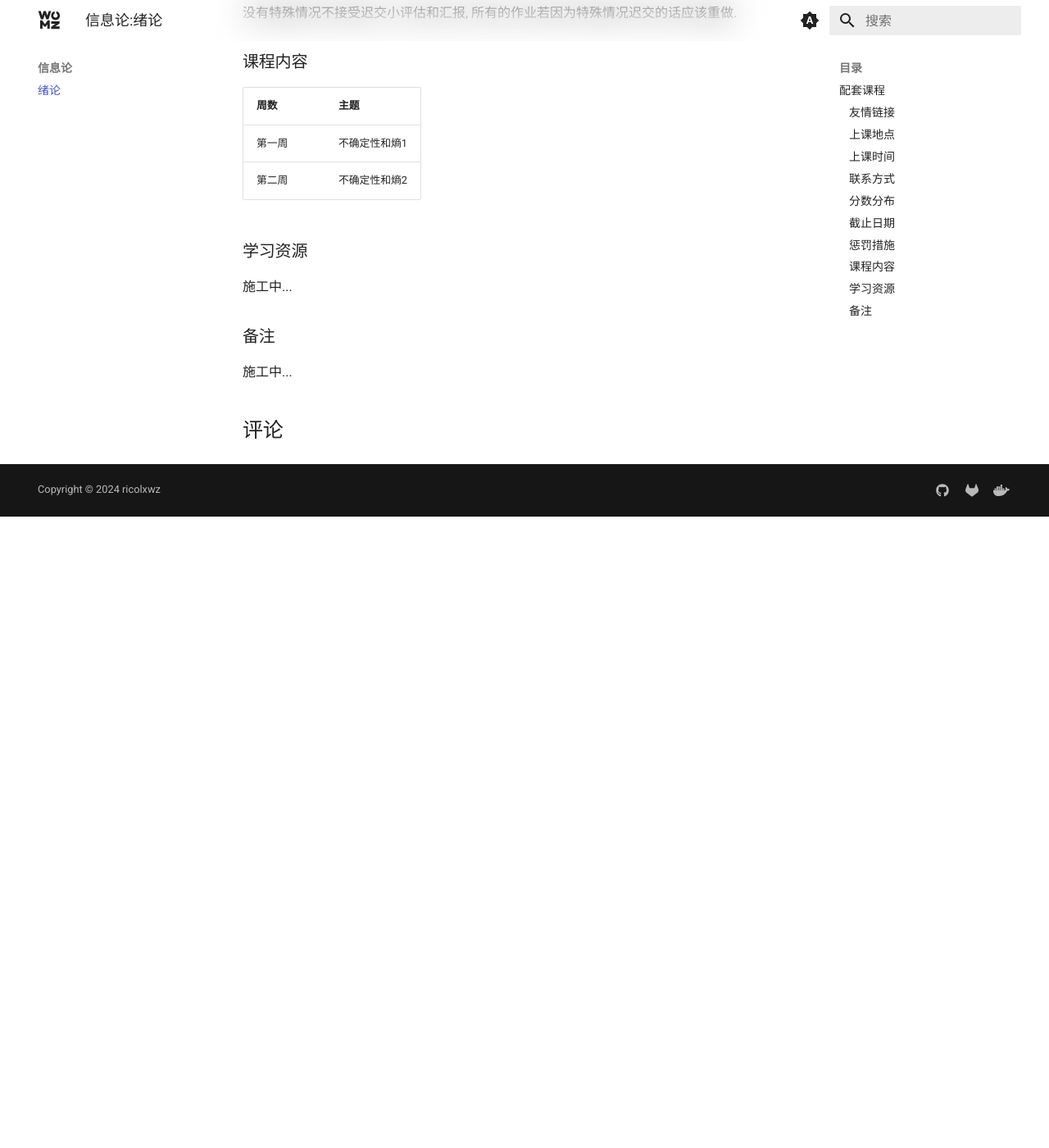
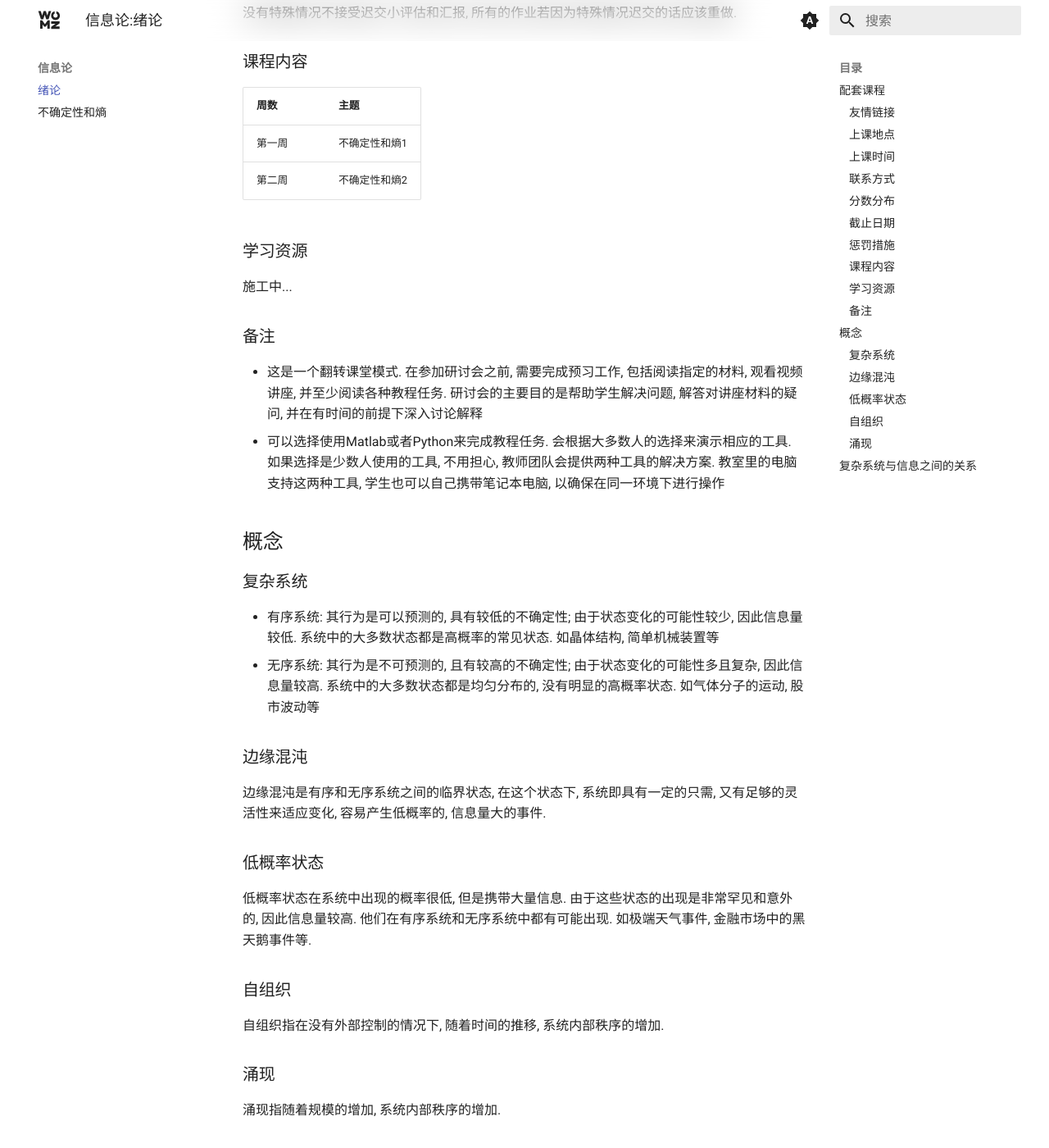
Before and after one commit to sigmax01/gk, an MkDocs documentation site: the page built from docs/信息论/绪论.md, in a window 1280 px wide and 1400 px high, scrolled down 1491 px. Shown: the whole window at 82% size. Built offline with MkDocs 1.6.1 and Material for MkDocs 9.7.7, drawn with Linux system fonts in a browser that asks for light colours; comment, search, counter and statistics services are not loaded; before the commit the page ends 2121 px from its top, so only the background shows below that; some of the changed text lies outside the part shown.

Commit message:
feat: Add page for uncertainty and entropy in information theory

```diff
--- a/docs/信息论/绪论.md
+++ b/docs/信息论/绪论.md
@@ -61,4 +61,36 @@ comments: true
 
 ### 备注
 
-施工中...
+- 这是一个翻转课堂模式. 在参加研讨会之前, 需要完成预习工作, 包括阅读指定的材料, 观看视频讲座, 并至少阅读各种教程任务. 研讨会的主要目的是帮助学生解决问题, 解答对讲座材料的疑问, 并在有时间的前提下深入讨论解释
+- 可以选择使用Matlab或者Python来完成教程任务. 会根据大多数人的选择来演示相应的工具. 如果选择是少数人使用的工具, 不用担心, 教师团队会提供两种工具的解决方案. 教室里的电脑支持这两种工具, 学生也可以自己携带笔记本电脑, 以确保在同一环境下进行操作
+
+## 概念
+
+### 复杂系统
+
+- 有序系统: 其行为是可以预测的, 具有较低的不确定性; 由于状态变化的可能性较少, 因此信息量较低. 系统中的大多数状态都是高概率的常见状态. 如晶体结构, 简单机械装置等
+- 无序系统: 其行为是不可预测的, 且有较高的不确定性; 由于状态变化的可能性多且复杂, 因此信息量较高. 系统中的大多数状态都是均匀分布的, 没有明显的高概率状态. 如气体分子的运动, 股市波动等
+
+### 边缘混沌
+
+边缘混沌是有序和无序系统之间的临界状态, 在这个状态下, 系统即具有一定的只需, 又有足够的灵活性来适应变化, 容易产生低概率的, 信息量大的事件.
+
+### 低概率状态
+
+低概率状态在系统中出现的概率很低, 但是携带大量信息. 由于这些状态的出现是非常罕见和意外的, 因此信息量较高. 他们在有序系统和无序系统中都有可能出现. 如极端天气事件, 金融市场中的黑天鹅事件等.
+
+### 自组织
+
+自组织指在没有外部控制的情况下, 随着时间的推移, 系统内部秩序的增加.
+
+### 涌现
+
+涌现指随着规模的增加, 系统内部秩序的增加.
+
+## 复杂系统与信息之间的关系
+
+???+ quote "引用"
+
+    "Although they (complex adpative systems) differ widely in their physical attributes, they resemble one another in the way they handle information. That common feature is perhaps the best starting point for exploring how they operate." --- Murray Gell-Mann
+
+尽管复杂系统在具体表现形式上可能千差万别, 如生物系统, 生态系统, 社会系统等. 但它们在信息处理方面具有很多的共性. 系统通过接收, 传递和处理信息来适应环境变化, 进行自我调整和优化. 为了量化和分析这些概念, 信息论提供了有力的工具和方法.
--- a/mkdocs.yaml
+++ b/mkdocs.yaml
@@ -130,3 +130,4 @@ nav:
     - 绪论: 数据库/绪论.md
   - 信息论:
     - 绪论: 信息论/绪论.md
+    - 不确定性和熵: 信息论/不确定性和熵.md
```
Also changed, not shown: docs/index.md (+1 -0 lines), docs/信息论/不确定性和熵.md (added).
